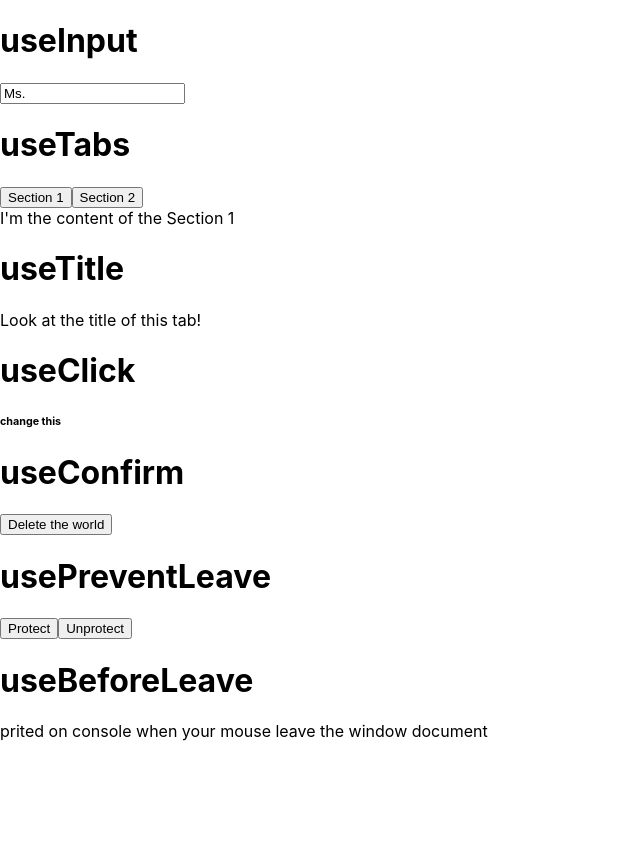
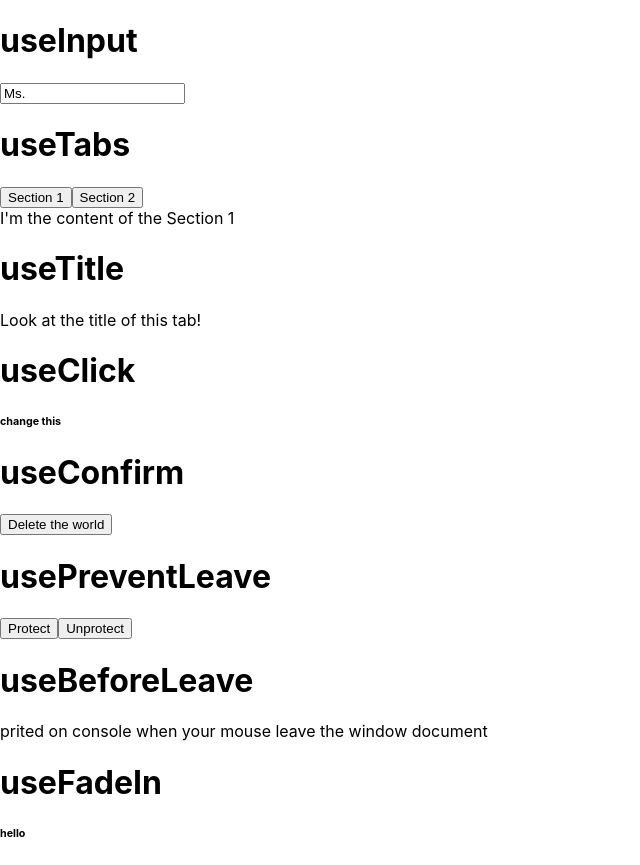
Before and after one commit to 21SLE/react_hooks_ex, a React (Create React App) app: page / in a window 1280 px wide. Shown: the whole page, without its empty margins (0-640 px from the left). Before the commit the page ends 800 px from the top, so only its background shows below. Built offline with nearby package versions, Linux system fonts and the light colour scheme.

Commit message:
useFadeIn not solved yet

```diff
--- a/src/App.js
+++ b/src/App.js
@@ -7,6 +7,7 @@ import UseClick from "./library/UseClick";
 import UseConfirm from "./library/UseConfirm";
 import UsePreventLeave from "./library/UsePreventLeave";
 import UseBeforeLeave from "./library/UseBeforeLeave";
+import UseFadeIn from "./library/UseFadeIn";
 
 function App() {
   return (
@@ -18,6 +19,7 @@ function App() {
       <UseConfirm />
       <UsePreventLeave />
       <UseBeforeLeave />
+      <UseFadeIn />
     </div>
   );
 }
--- /dev/null
+++ b/src/library/UseFadeIn.js
@@ -0,0 +1,37 @@
+import React, { useEffect, useRef } from "react";
+
+const useFadeIn = (duration=1, delay=0) => {
+
+    const element = useRef();
+    useEffect(() => {
+        if(typeof duration !== "number" || typeof delay !== "number") {
+            return;
+        }
+        const {current} = element;
+
+            current.style.transition = `opacity ${duration}s ease-in-out ${delay}`;
+            current.style.opacity = 1;
+
+        // if(element.current) {
+        //     console.log(element);
+        //     const {current} = element;
+        //     console.log(current);
+        //     current.style.transition = `opacity ${duration}s ease-in-out ${delay}`;
+        //     current.style.opacity = 1;
+        //     console.log(current);
+        // }
+    }, []);
+    return {ref: element, style: {opacity: 0}};
+}
+
+function UseFadeIn() {
+    const fadeInH6 = useFadeIn(1, 0);
+    return (
+        <div className="UseFadeIn">
+            <h1>useFadeIn</h1>
+            <h6 {...fadeInH6}>hello</h6>
+        </div>
+  );
+}
+
+export default UseFadeIn;
```
